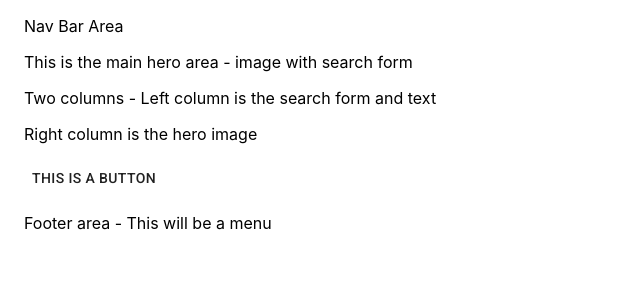
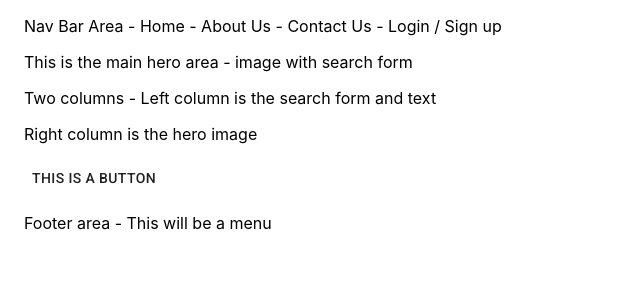
Before and after one commit to RyanPPitts/Rent-My-Garage, a React (Create React App) app: page / in a window 1280 px wide. Shown: the top 300 px of the page, without its empty margins (0-640 px from the left). Built offline with nearby package versions, Linux system fonts and the light colour scheme.

Commit message:
Update nav.js

```diff
--- a/src/components/navbar/nav.js
+++ b/src/components/navbar/nav.js
@@ -3,7 +3,7 @@ import React from 'react'
 function nav() {
     return (
         <div>
-            <p>Nav Bar Area</p>
+            <p>Nav Bar Area - Home - About Us - Contact Us - Login / Sign up </p>
         </div>
     )
 }
```
